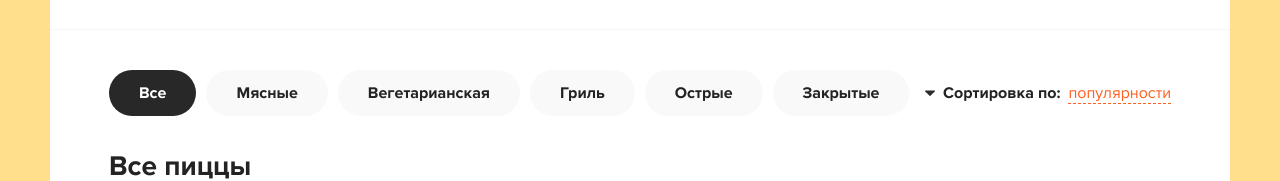
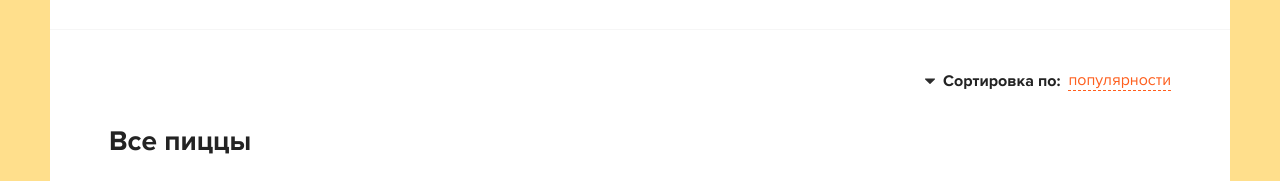
Before and after one commit to Aydayll/react-dodo-pizza, a React (Create React App) app: page / in a window 1280 px wide. Shown: the part 152-333 px from the top of the page. Built offline with nearby package versions, Linux system fonts and the light colour scheme.

Commit message:
change the li in categories

```diff
--- a/src/components/categories/index.jsx
+++ b/src/components/categories/index.jsx
@@ -1,15 +1,15 @@
 import React from 'react'
 
-const Categories = () => {
+const Categories = ({items}) => {
     return (
         <div class='categories'>
         <ul>
-            <li class='active'>Все</li>
-            <li>Мясные</li>
-            <li>Вегетарианская</li>
-            <li>Гриль</li>
-            <li>Острые</li>
-            <li>Закрытые</li>
+            {items.map((item)=>{
+                    {item}
+             <li>
+
+             </li>
+            })}
         </ul>
     </div>
     )
--- a/src/pages/home.jsx
+++ b/src/pages/home.jsx
@@ -16,7 +16,7 @@ const Home = () => {
             <div className='content'>
                 <div className='container'>
                     <div className='content__top'>
-                        <Categories />
+                        <Categories items={['Мясные', 'Вегетарианская', 'Гриль', 'Острые','Закрытые' ]}/>
                         <Sort />
                     </div>
                     <h2 className='content__title'>Все пиццы</h2>
```
Also changed, not shown: 1 other file (tests, documents, lock files or other folders).
